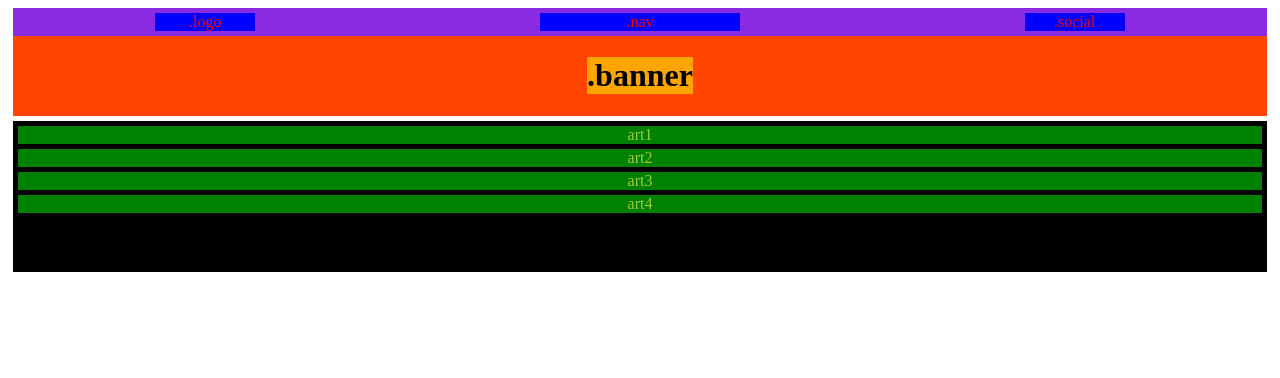
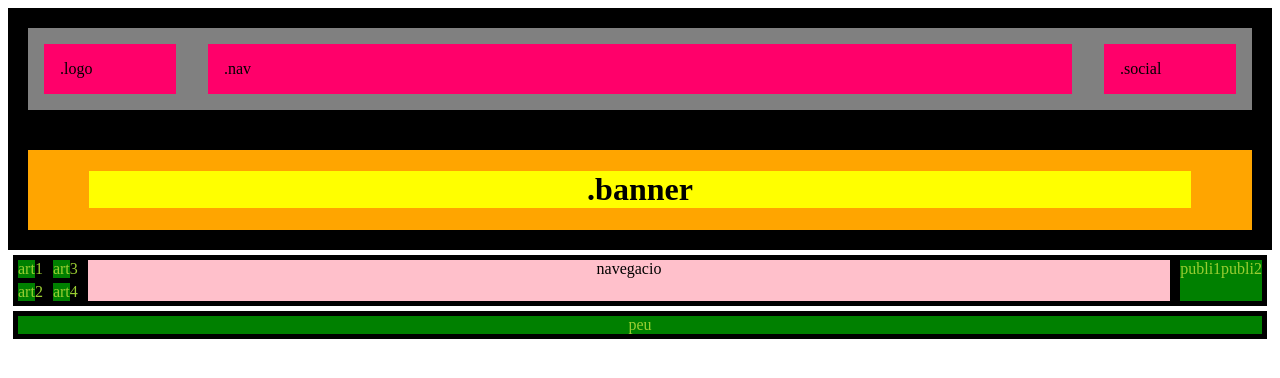
Before and after one commit to paulare17/Sprint-1, a plain HTML site: page index.html in a window 1280 px wide. Drawn offline with Linux system fonts and the light colour scheme.

Commit message:
guardat del segon dia més endavant

```diff
--- a/index.html
+++ b/index.html
@@ -13,34 +13,35 @@
         <div class="logo">.logo</div>
         <div class="nav">.nav</div>
         <div class="social">.social</div>
-
     </div>
+</header>
+<div class="contenedor-banner">
     <div class="banner">
         <h1 class="banner-lletra">.banner </h1>
     </div>
-</header>
+</div>
 
 <main>
-    <article class="articles">
+    <div class="articles1i2">
         <div class="art1">art1</div>
         <div class="art2">art2</div>
+    </div>
+    <div class="articles3i4">
+
         <div class="art3">art3</div>
         <div class="art4">art4</div>
+    </div>
         <div class="navegacio">navegacio</div>
-    </article>
 
-    <article>
+    <article class="publi">
         <div>publi1</div>
         <div>publi2</div>
     </article>
 </main>
 
 <footer>
-
-
+<div class="peu">peu</div>
 </footer>
-
-
 
 
 </body>
--- a/styles.css
+++ b/styles.css
@@ -1,31 +1,30 @@
 header {
     display: flex;
     background-color: black;
-    justify-content: space-around;
-    margin: 5px;
     flex-direction: column;
-    border: 20px;
+    padding: 20px;
+
 }
 
 .primer-element {
     display: flex;
-    background-color: blueviolet;
     justify-content:space-around;
+    width: 100%;
+    background-color: grey;
 
 }
 
 .primer-element div {
-    background-color: blue;
-    margin: 5px;
-    color: red;
-    justify-content: center;
-
+    background-color: rgb(255, 0, 106);
+    margin: 1rem;
+    padding: 1rem;
+    font-size: 1rem;
 }
 
 .logo, .nav, .social {
     display: flex;
-    justify-content: center;
-    text-align: center;
+    justify-content: left;
+
 }
 
 .logo {
@@ -34,23 +33,32 @@ header {
 
 .nav {
     width: 200px;
+    flex-grow: 3;
 }
 
 .social {
     width: 100px;
 }
 
+
+.contenedor-banner{
+    display: flex;
+    background-color: black;
+    flex-direction: column;
+    padding: 20px;
+}
 .banner {
     display: flex;
-    background-color: orangered;
     justify-content: center;
+    background-color: orange;
 
 }
 
 .banner-lletra {
     display: flex;
-    background-color: orange;
+    background-color: yellow;
     justify-content: center;
+    width: 90%
 }
 
 
@@ -60,7 +68,7 @@ main {
         background-color: black;
         justify-content: space-around;
         margin: 5px;
-        flex-direction: column;
+        flex-direction: row;
         border: 20px;
 
 }
@@ -70,6 +78,53 @@ main {
     background-color: green;
     margin: 5px;
     color: yellowgreen;
+    justify-content: space-evenly;
+    flex-direction: row;
+    flex-wrap: wrap;
+    width: 50%;
+
+}
+
+.navegacio {
+    display: flex;
+    background-color:pink;
+    margin: 5px;
+    color: black;
+    justify-content: center;
+    flex-direction: row;
+    width: 100%;
+}
+
+.publi {
+    display: flex;
+    background-color: green;
+    margin: 5px;
+    color: yellowgreen;
+    justify-content: top;
+    flex-direction: row;
+}
+
+.publi div {
+    display: flex;
+    flex-direction: column;
+    width: 100%;
+}
+
+
+footer {
+    display: flex;
+    background-color: black;
+    justify-content: space-around;
+    margin: 5px;
+    flex-direction: column;
+    border: 20px;
+}
+
+.peu {
+    display: flex;
+    background-color: green;
+    margin: 5px;
+    color: yellowgreen;
     justify-content: center;
     flex-direction: row;
 
```
